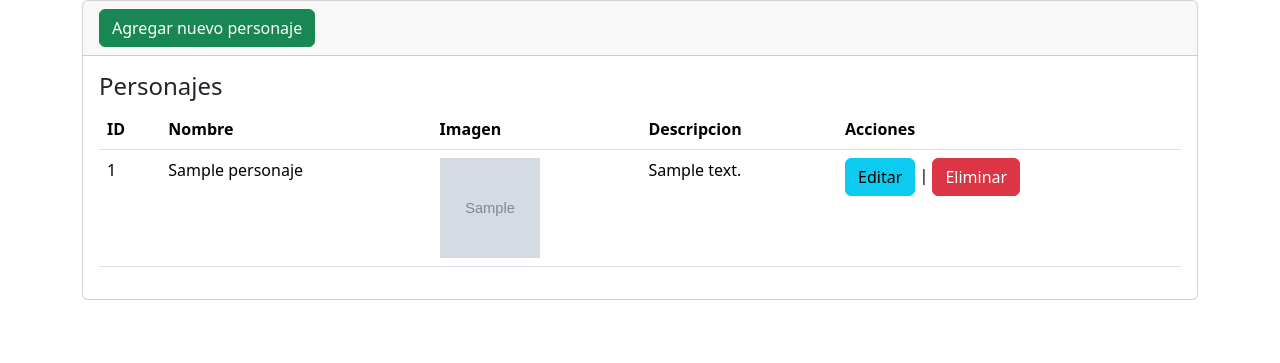
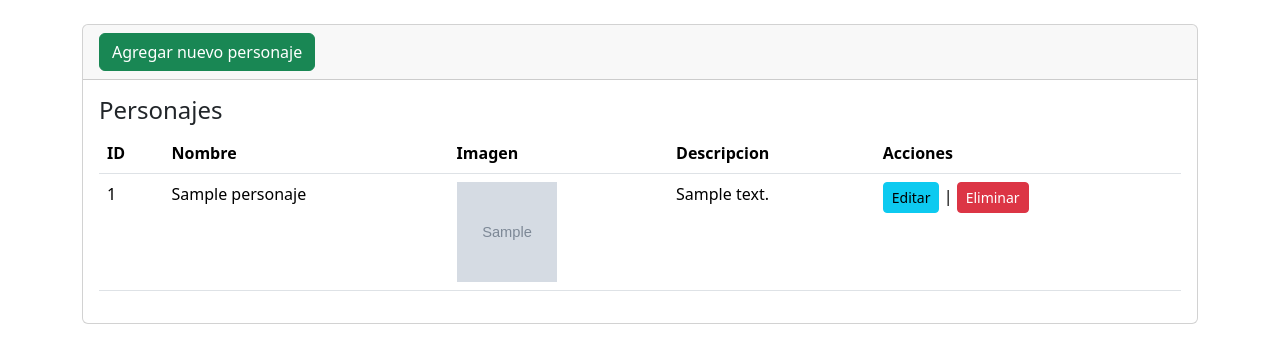
Before and after one commit to andressochoaa/abcprueba, a Django app: page /personajes in a window 1280 px wide. Shown: the part 56-419 px from the top of the page. Run offline with Django 5.2, Linux system fonts and the light colour scheme; tables that the repository leaves empty hold one stand-in row (Sample ...).

Commit message:
ajustes finales (boton cancelar al agregar nuevo personaje, ajuste de botones de acciones, distancia contenido y var)

```diff
--- a/prueba/rickandmorty/templates/base.html
+++ b/prueba/rickandmorty/templates/base.html
@@ -34,6 +34,7 @@
         <div class="container">
             <div class="row">
                 <div class="col-12">
+                    <br/>
                     {% block contenido %} {% endblock %}
                 </div>
             </div>
--- a/prueba/rickandmorty/templates/personajes/form.html
+++ b/prueba/rickandmorty/templates/personajes/form.html
@@ -19,4 +19,5 @@
     {% endfor %}
 
     <input name="" id="" class="btn btn-success" type="submit" value="Enviar informacion">
+    <a href="{% url 'personajes' %}" class="btn btn-primary" role="button">Cancelar</a>
 </form>
--- a/prueba/rickandmorty/templates/personajes/index.html
+++ b/prueba/rickandmorty/templates/personajes/index.html
@@ -32,8 +32,8 @@
                         <td><img src="{{personaje.imagen.url}}" width="100" height="100"></td>
                         <td>{{personaje.descripcion}}</td>
                         <td>
-                        <a class="btn btn-info" href="{% url 'editar' personaje.id %}" role="button">Editar</a> |
-                        <a class="btn btn-danger" href="{% url 'eliminar' personaje.id %}" role="button">Eliminar</a></td>
+                        <a class="btn btn-info btn-sm" href="{% url 'editar' personaje.id %}" role="button">Editar</a> |
+                        <a class="btn btn-danger btn-sm" href="{% url 'eliminar' personaje.id %}" role="button">Eliminar</a></td>
                     </tr>
                     {% endfor %}
                 </tbody>
--- a/prueba/rickandmorty/views.py
+++ b/prueba/rickandmorty/views.py
@@ -23,6 +23,9 @@ def crear(request):
 def editar(request, id):
     personaje = Personaje.objects.get(id=id)
     formulario = PersonajeForm(request.POST or None, request.FILES or None, instance=personaje)
+    if formulario.is_valid() and request.POST:
+        formulario.save()
+        return redirect('personajes')
     return render(request, 'personajes/editar.html', {'formulario': formulario})
 def eliminar(request, id):
     personaje = Personaje.objects.get(id=id)
```
Also changed, not shown: prueba/imagenes/45.jpeg (added), prueba/imagenes/730_eZKQyJM.jpeg (added).
